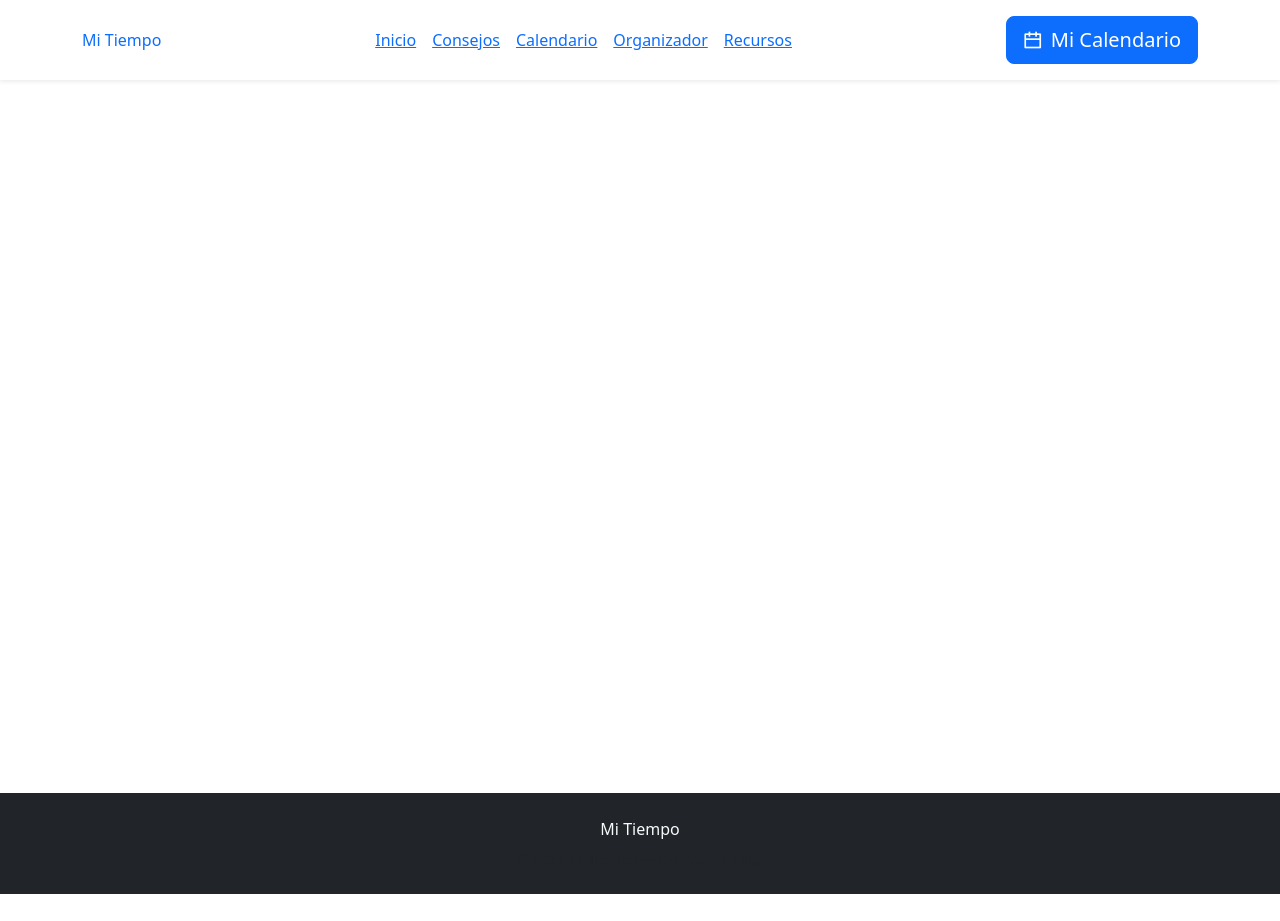
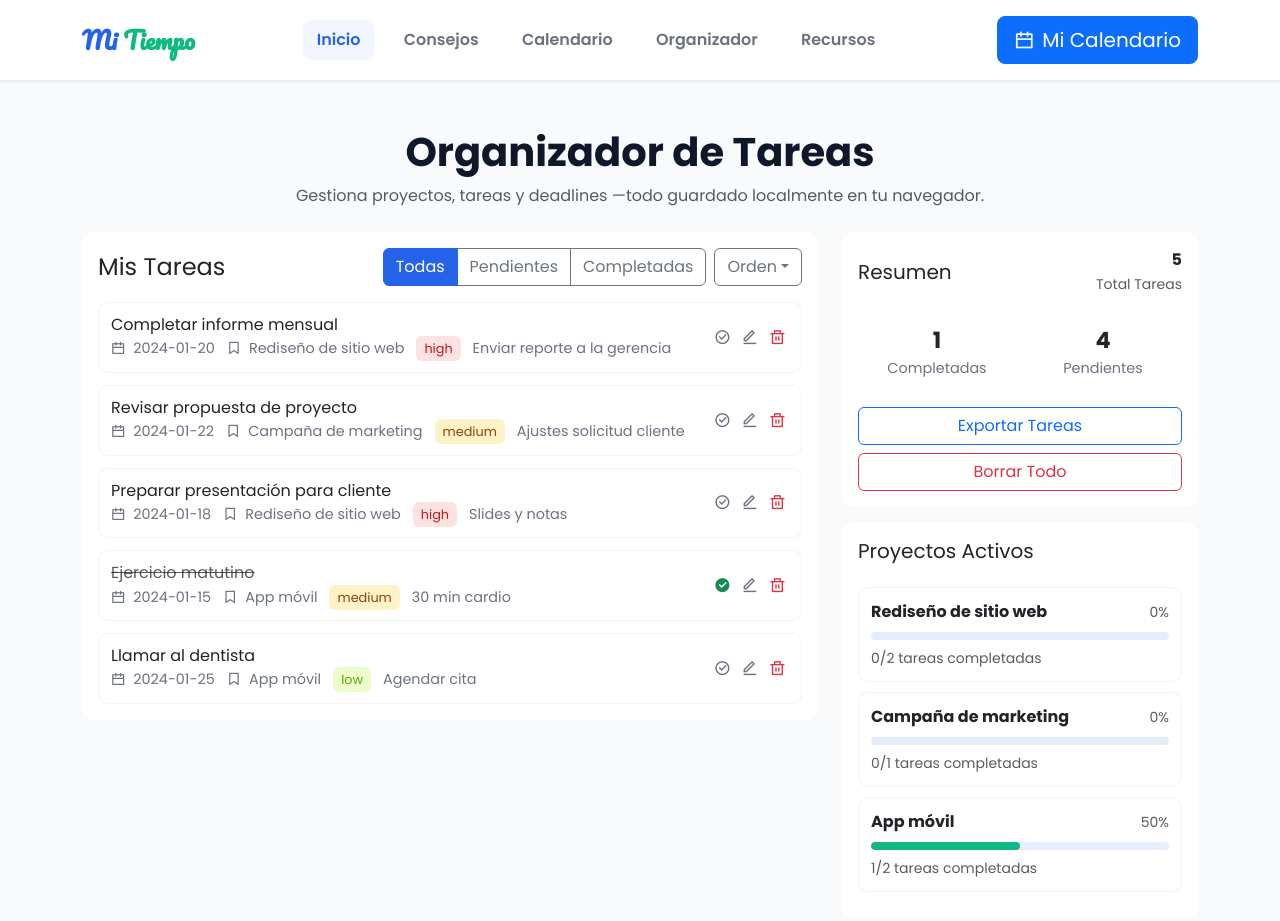
Before and after one commit to LuxG-maker/Proyectos, a plain HTML site: page Organizador.html in a window 1280 px wide. Shown: the top 921 px of the page. Before the commit the page ends 894 px from the top, so only its background shows below. Drawn offline with nearby package versions, Linux system fonts and the light colour scheme; the site is published under a folder, as on GitHub Pages, so addresses that start at the root find nothing.

Commit message:
Update Organizador.html

```diff
--- a/Organizador.html
+++ b/Organizador.html
@@ -9,7 +9,7 @@
   <link href="https://cdn.jsdelivr.net/npm/bootstrap@5.3.2/dist/css/bootstrap.min.css" rel="stylesheet">
   <link href="https://cdn.jsdelivr.net/npm/remixicon@3.4.0/fonts/remixicon.css" rel="stylesheet">
   <link href="https://cdn.jsdelivr.net/npm/aos@2.3.4/dist/aos.css" rel="stylesheet">
-  <link rel="stylesheet" href="/css/Organizador.css">
+  <link rel="stylesheet" href="./css/Organizador.css">
 </head>
 <body>
 
@@ -147,6 +147,6 @@
 
   <script src="https://cdn.jsdelivr.net/npm/bootstrap@5.3.2/dist/js/bootstrap.bundle.min.js"></script>
   <script src="https://cdn.jsdelivr.net/npm/aos@2.3.4/dist/aos.js"></script>
-  <script src="/js/Organizador.js"></script>
+  <script src="./js/Organizador.js"></script>
 </body>
 </html>
```
